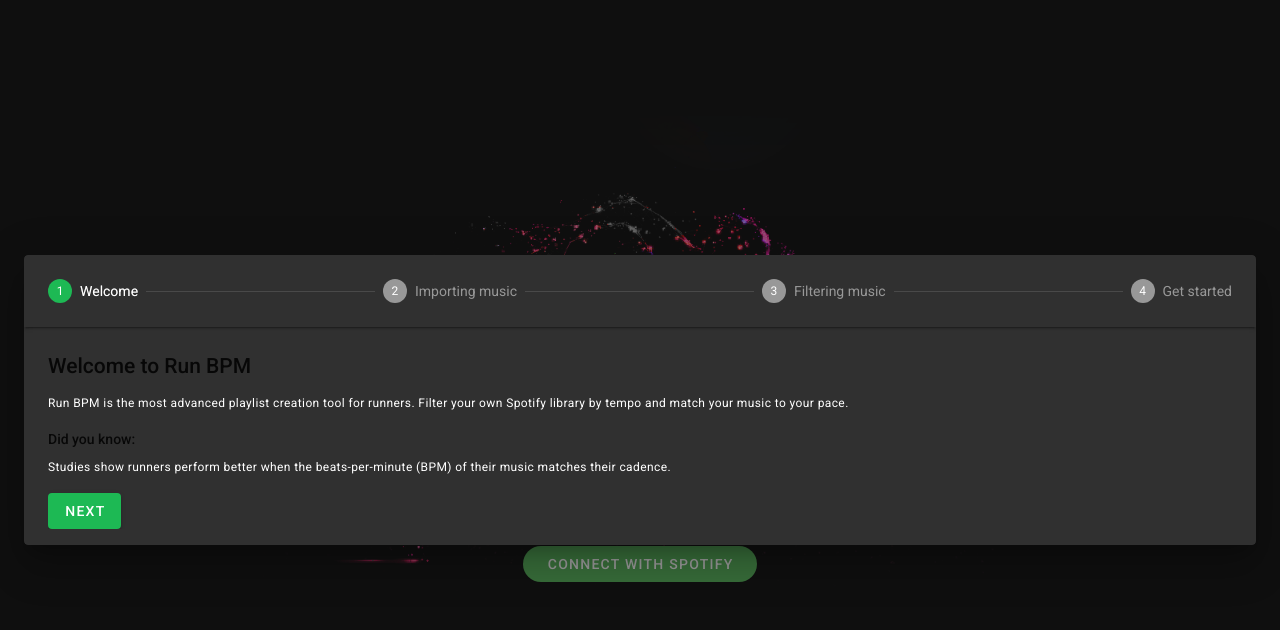
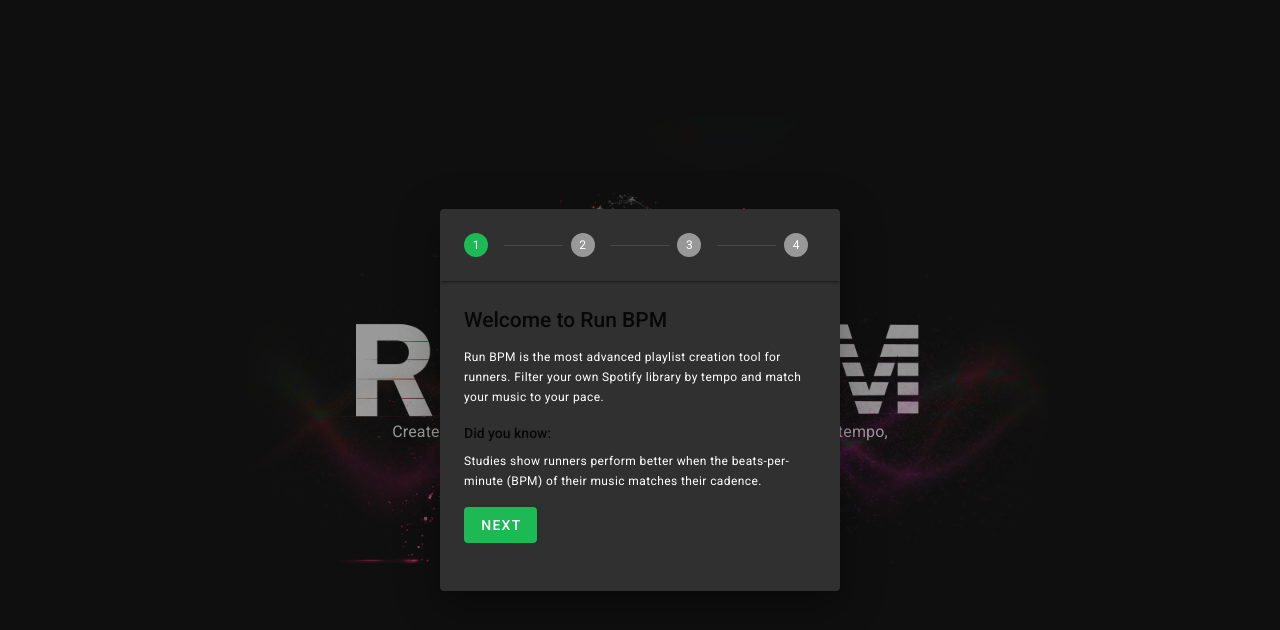
Before and after one commit to rileyhemp/run-bpm, a Vue app: page /connect in a window 1280 px wide. Both pictures are taken after a click on the button "TAKE A TOUR". Shown: the top 630 px of the page. Built offline with nearby package versions, Linux system fonts and the light colour scheme.

Commit message:
Updated onboarding stepper image size, shortened filter gif

```diff
--- a/src/views/Connect.vue
+++ b/src/views/Connect.vue
@@ -4,26 +4,26 @@
 			Create killer running playlists in seconds. Filter your music by tempo, energy level, danceability and more.
 		</p>
 
-		<v-dialog v-model="dialog" persistent>
+		<v-dialog v-model="dialog" max-width="400">
 			<template v-slot:activator="{ on }">
 				<v-btn color="blue-grey lighten-2" v-on="on" @click="e1 = 1" rounded class="px-6 mb-5">take a tour</v-btn>
 			</template>
 			<v-card
-				><v-stepper v-model="e1">
+				><v-stepper v-model="e1" class="pb-8">
 					<v-stepper-header>
-						<v-stepper-step :complete="e1 > 1" step="1">Welcome</v-stepper-step>
+						<v-stepper-step :complete="e1 > 1" step="1"></v-stepper-step>
 
 						<v-divider></v-divider>
 
-						<v-stepper-step :complete="e1 > 1" step="2">Importing music</v-stepper-step>
+						<v-stepper-step :complete="e1 > 1" step="2"></v-stepper-step>
 
 						<v-divider></v-divider>
 
-						<v-stepper-step :complete="e1 > 2" step="3">Filtering music</v-stepper-step>
+						<v-stepper-step :complete="e1 > 2" step="3"></v-stepper-step>
 
 						<v-divider></v-divider>
 
-						<v-stepper-step :complete="e1 > 3" step="4">Get started</v-stepper-step>
+						<v-stepper-step :complete="e1 > 3" step="4"></v-stepper-step>
 					</v-stepper-header>
 
 					<v-stepper-items>
@@ -45,9 +45,16 @@
 						<v-stepper-content step="2">
 							<h2>Step 1:</h2>
 							<p class="caption">
-								Import one or more of your existing Spotify playlists, or search Spotify for any public playlist.
+								Import one or more Spotify playlists. These can be yours or any public playlist.
 							</p>
-							<v-img src="../assets/demo/import.gif" aspect-ratio=".7" class="mb-4" />
+							<v-img
+								src="../assets/demo/import.gif"
+								position="center top"
+								aspect-ratio="1"
+								class="mb-4"
+								max-height="300"
+								max-width="300"
+							/>
 							<v-btn color="primary" @click="e1 = 3">
 								Next
 							</v-btn>
@@ -58,7 +65,14 @@
 							<p class="caption">
 								Use the sliders to dial in your selection. You can filter by beats-per-minute, energy level, danceability and more.
 							</p>
-							<v-img src="../assets/demo/filter.gif" aspect-ratio=".7" class="mb-4" />
+							<v-img
+								src="../assets/demo/filter2.gif"
+								position="center top"
+								aspect-ratio="1"
+								class="mb-4"
+								max-height="300"
+								max-width="300"
+							/>
 							<v-btn color="primary" @click="e1 = 4">
 								Next
 							</v-btn>
```
Also changed, not shown: package.json (+16 -16 lines), 1 other file (tests, documents, lock files or other folders).
